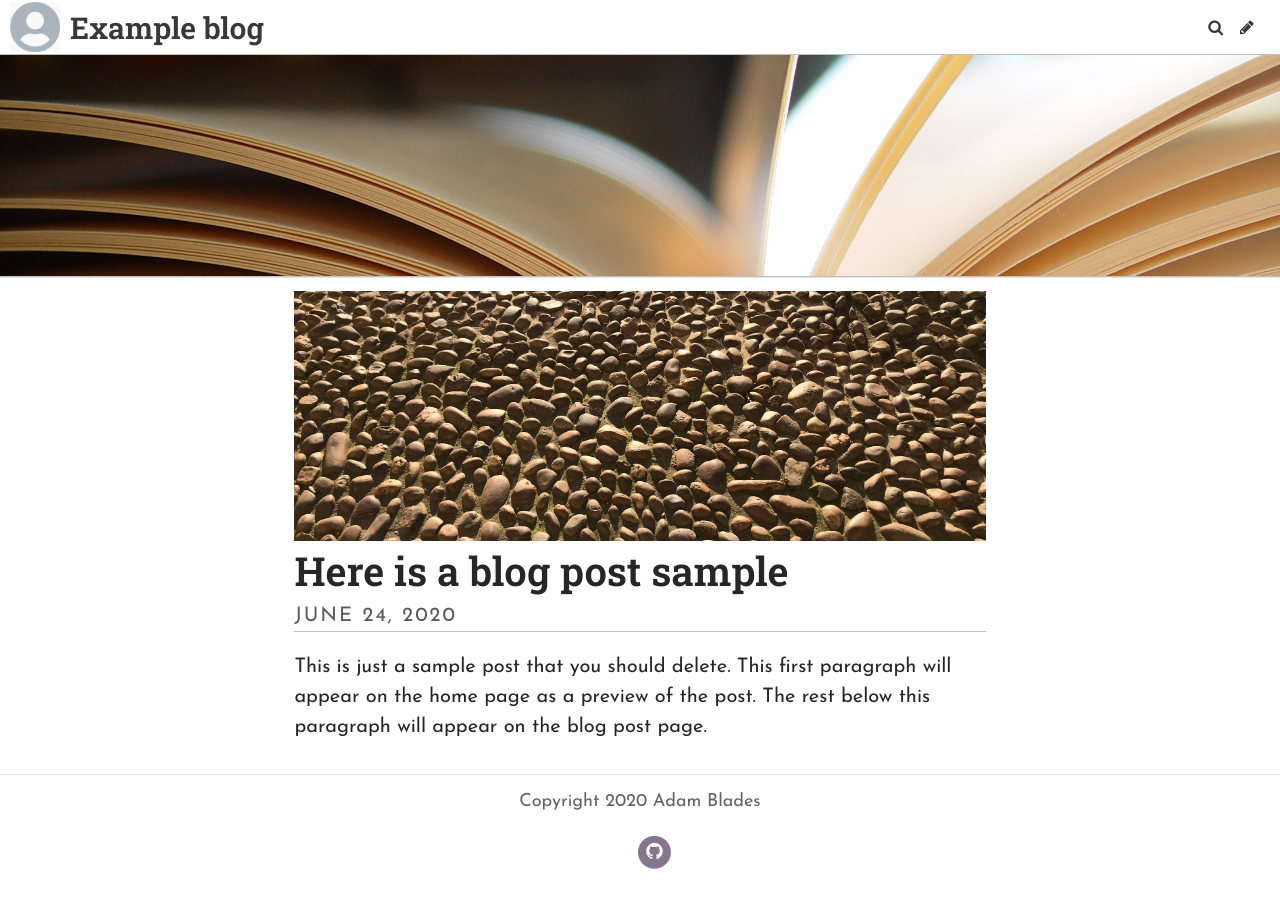
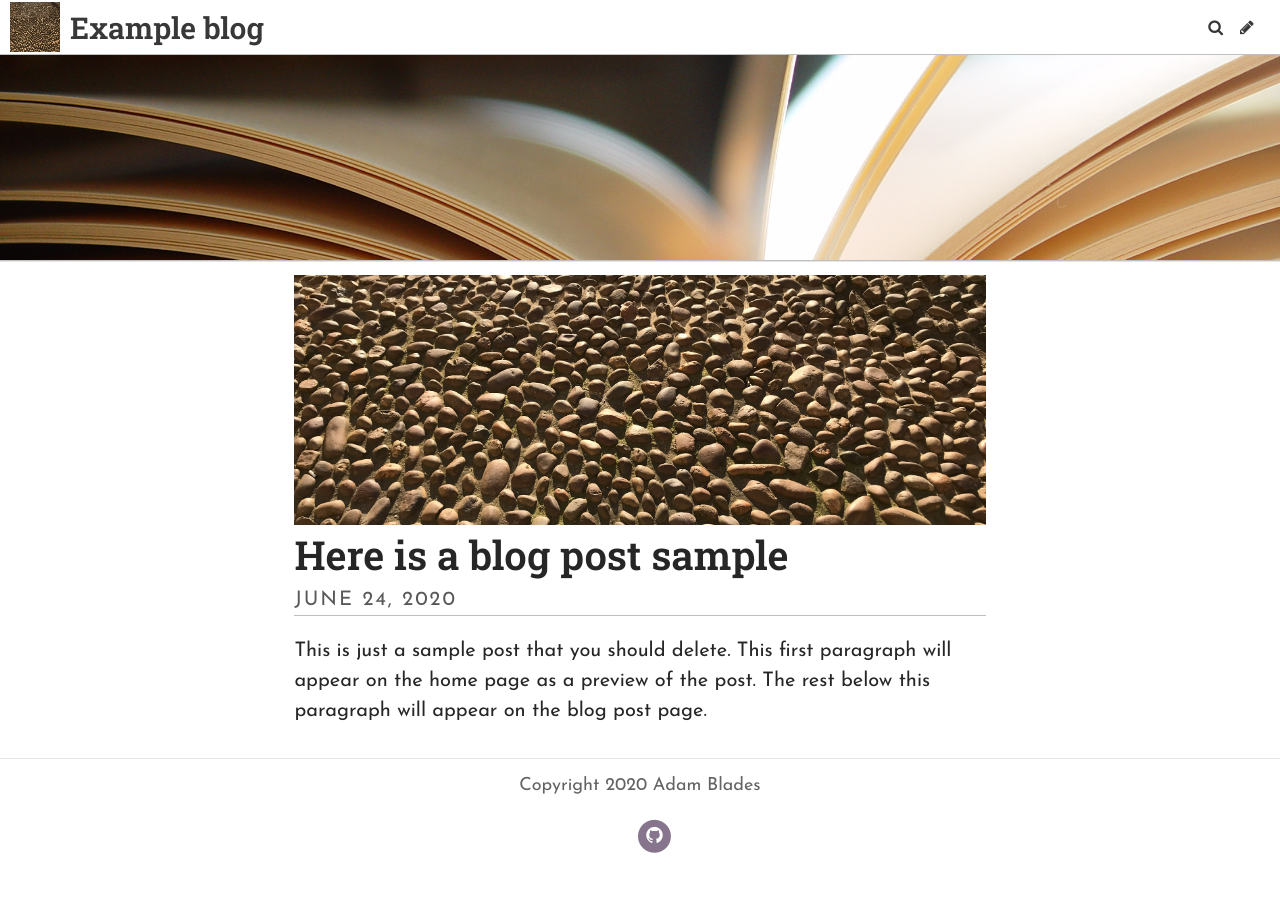
Before and after one commit to madmud101/shameless_typography, a Jekyll site: the page built from index.html, in a window 1280 px wide. Built offline with Jekyll 4.4.1, drawn with Linux system fonts in a browser that asks for light colours; some web fonts are replaced; the list of posts is cut into pages by our own code.

Commit message:
Update Settings “general”

```diff
--- a/_data/settings.yml
+++ b/_data/settings.yml
@@ -3,8 +3,9 @@ description: ""
 header_text: ""
 footer_text: Copyright 2020 Adam Blades
 header_feature_image: /uploads/pages.jpg
-logo: ../uploads/face.jpg
+bannerheight: "10"
+logo: ../uploads/867FAB82-62D7-4C53-8EDC-5114095CF8AA.jpeg
 favicon: /uploads/favicon.ico
 gridlayout: false
+fixednavbar: false
 upzoom: true
-fixednavbar: false
```
